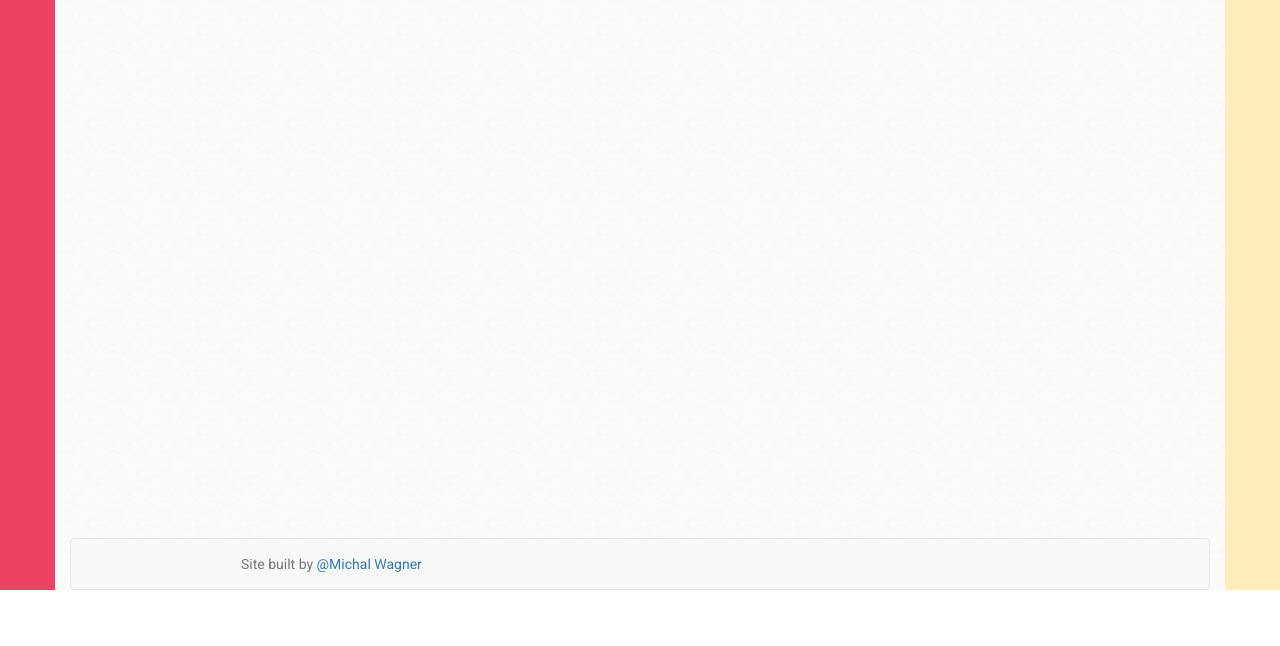
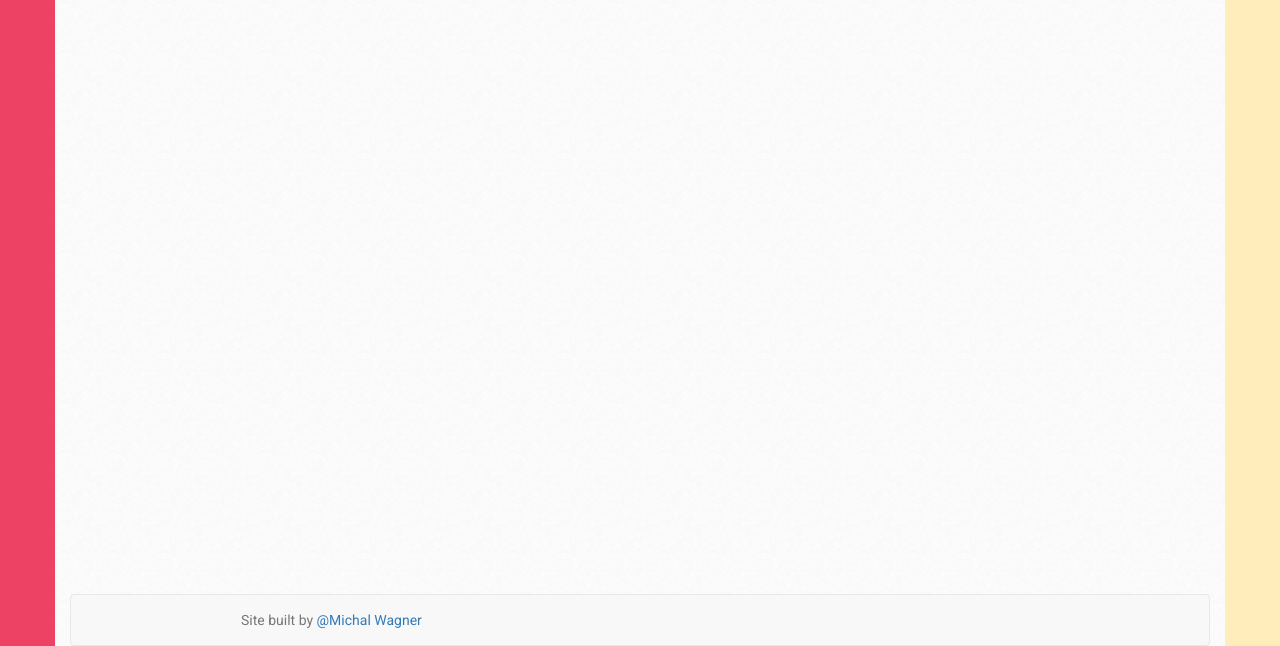
Before and after one commit to MikeBudimon/WeatherStationPi, a plain HTML site: page weatherstationpi.html in a window 1280 px wide. Shown: the part 304-950 px from the top of the page. Before the commit the page ends 894 px from the top, so only its background shows below. Drawn offline with nearby package versions, Linux system fonts and the light colour scheme.

```diff
--- a/weatherstationpi.css
+++ b/weatherstationpi.css
@@ -41,7 +41,7 @@ h1{
 
 #containerGraph{
 	width: 100%;
-	height: 40em;
+	height: 44em;
 }
 
 
```
Also changed, not shown: highchart.js (+10 -8 lines).
